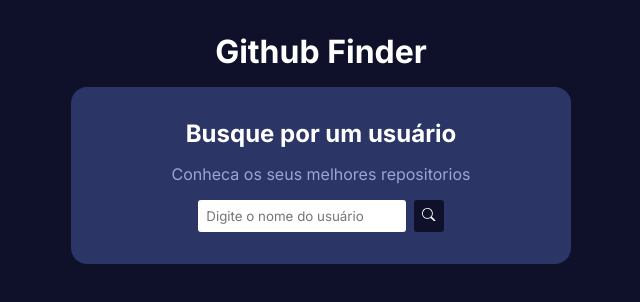
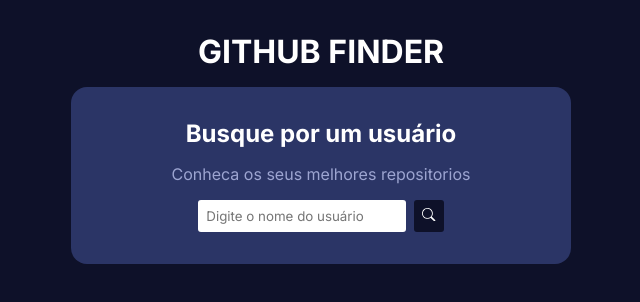
Before and after one commit to rafaelsoeiro/github-finder, a React (Vite) app: page / in a window 1280 px wide. Shown: the top 302 px of the page, without its empty margins (319-959 px from the left). Built offline with nearby package versions, Linux system fonts and the light colour scheme.

Commit message:
:lipstick: feat: change title

```diff
--- a/src/App.tsx
+++ b/src/App.tsx
@@ -4,7 +4,7 @@ import { Outlet } from "react-router-dom";
 function App() {
   return (
     <div className={classes.app}>
-      <h1>Github Finder</h1>
+      <h1>GITHUB FINDER</h1>
       <Outlet />
     </div>
   );
```
